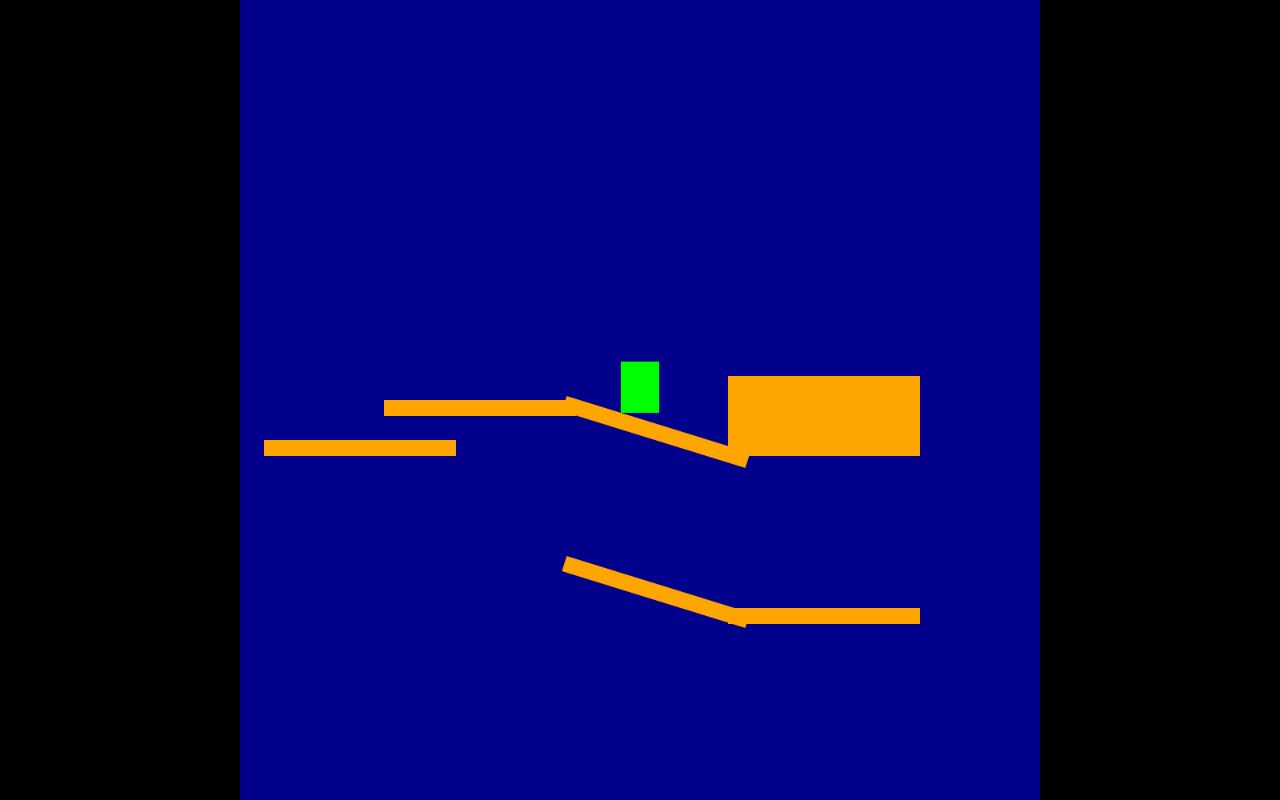
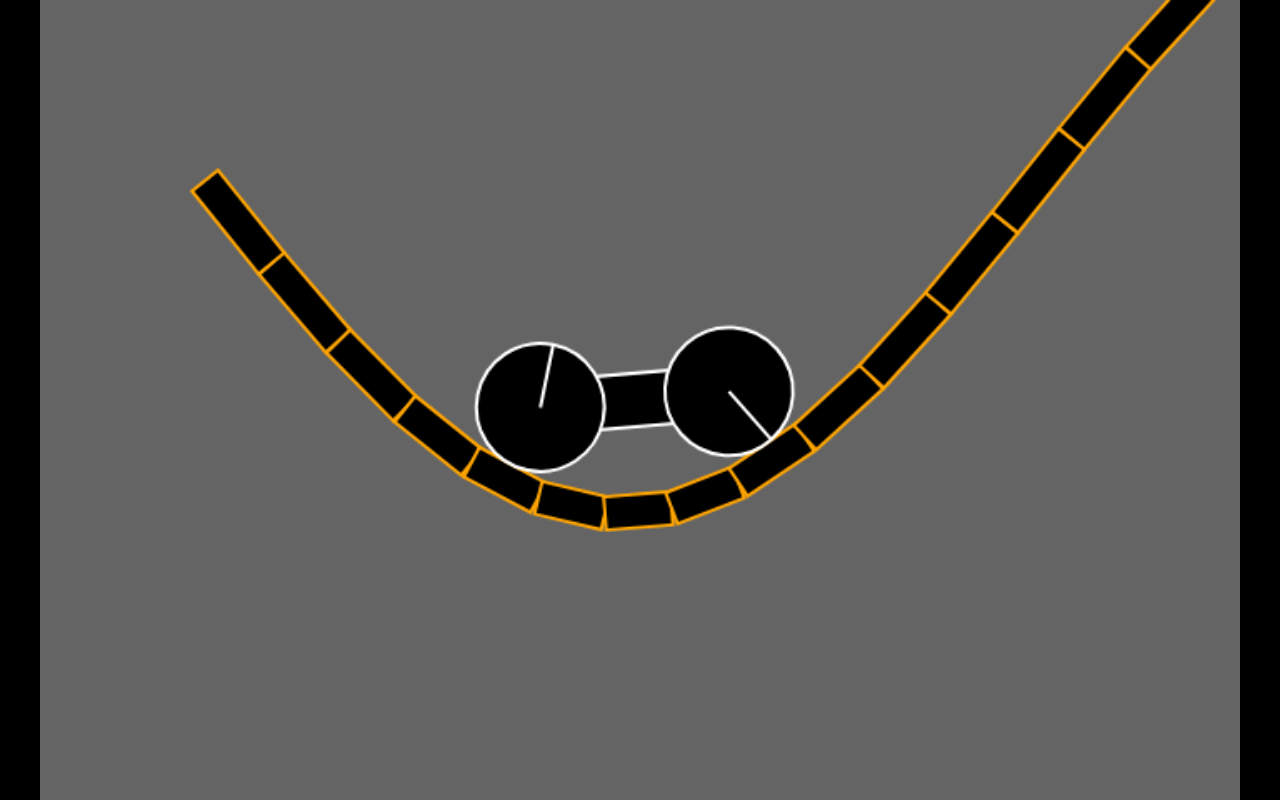
Before and after one commit to DonDejvo/Lancelot, a website: page web-tests/index.html in a window 1280 px wide. Drawn offline with Linux system fonts and the light colour scheme.

Commit message:
physics stick added

```diff
--- a/src/core/physics/physics.js
+++ b/src/core/physics/physics.js
@@ -116,9 +116,9 @@ class Body extends Component {
         this._collisions = {
             left: new Set(), right: new Set(), top: new Set(), bottom: new Set(), all: new Set()
         };
-        this.disabled = ParamParser.ParseObject(params.disabled, {
-            axes: { x: false, y: false },
-            sides: { left: false, right: false, top: false, bottom: false }
+        this.options = ParamParser.ParseObject(params.options, {
+            axes: { x: true, y: true },
+            sides: { left: true, right: true, top: true, bottom: true }
         });
         this.followBottomObject = ParamParser.ParseValue(params.followBottomObject, false);
     }
@@ -333,7 +333,7 @@ export class Box extends Poly {
         return this._height;
     }
     get inertia() {
-        return ((this.width) ** 2 + (this.height) ** 2) / 1 / this.rotating;
+        return ((this.width) ** 2 + (this.height) ** 2) / 2 / this.rotating;
     }
 }
 
@@ -349,7 +349,7 @@ export class Ball extends Body {
         return { width : 2 * this.radius, height : 2 * this.radius };
     }
     get inertia() {
-        return (Math.PI * this.radius ** 2) / 1 / this.rotating;
+        return (Math.PI * this.radius ** 2) / 2 / this.rotating;
     }
     FindSupportPoint(n, ptOnEdge){
         let circVerts = [];
@@ -655,10 +655,10 @@ const ResolveCollision = (b1, b2) => {
         };
         if(b1.mass === 0 && b2.mass === 0) return res;
 
-        if(b1.disabled.axes.x || b2.disabled.axes.x) {
+        if(!(b1.options.axes.x && b2.options.axes.x)) {
             detect.normal.x = 0;
         }
-        if(b1.disabled.axes.y || b2.disabled.axes.y) {
+        if(!(b1.options.axes.y && b2.options.axes.y)) {
             detect.normal.y = 0;
         }
 
@@ -700,13 +700,13 @@ const ResolveCollision = (b1, b2) => {
         const vel2 = jn.Clone().Mult(b2.inverseMass);
 
 
-        if((Vector.Dot(jn, directions.left) >= Math.SQRT2 / 2 || (Vector.Dot(jn, directions.left) < Math.SQRT2 / 2 && direction == "left")) && (b1.disabled.sides.right || b2.disabled.sides.left)) {
+        if((Vector.Dot(jn, directions.left) >= Math.SQRT2 / 2 || (Vector.Dot(jn, directions.left) < Math.SQRT2 / 2 && direction == "left")) && (!b1.options.sides.right || !b2.options.sides.left)) {
             return res;
-        } else if((Vector.Dot(jn, directions.right) >= Math.SQRT2 / 2 || (Vector.Dot(jn, directions.right) < Math.SQRT2 / 2 && direction == "right")) && (b1.disabled.sides.left || b2.disabled.sides.right)) {
+        } else if((Vector.Dot(jn, directions.right) >= Math.SQRT2 / 2 || (Vector.Dot(jn, directions.right) < Math.SQRT2 / 2 && direction == "right")) && (!b1.options.sides.left || !b2.options.sides.right)) {
             return res;
-        } else if((Vector.Dot(jn, directions.top) >= Math.SQRT2 / 2 || (Vector.Dot(jn, directions.top) < Math.SQRT2 / 2 && direction == "top")) && (b1.disabled.sides.bottom || b2.disabled.sides.top)) {
+        } else if((Vector.Dot(jn, directions.top) >= Math.SQRT2 / 2 || (Vector.Dot(jn, directions.top) < Math.SQRT2 / 2 && direction == "top")) && (!b1.options.sides.bottom || !b2.options.sides.top)) {
             return res;
-        } else if((Vector.Dot(jn, directions.bottom) >= Math.SQRT2 / 2 || (Vector.Dot(jn, directions.bottom) < Math.SQRT2 / 2 && direction == "bottom")) && (b1.disabled.sides.top || b2.disabled.sides.bottom)) {
+        } else if((Vector.Dot(jn, directions.bottom) >= Math.SQRT2 / 2 || (Vector.Dot(jn, directions.bottom) < Math.SQRT2 / 2 && direction == "bottom")) && (!b1.options.sides.top || !b2.options.sides.bottom)) {
             return res;
         }
 
@@ -790,7 +790,8 @@ class Joint {
 class Spring extends Joint {
     constructor(b1, b2, params) {
         super(b1, b2, params);
-        this._stiffness = ParamParser.ParseValue(params.stiffness, 0) * 10;
+        this._elasticity = ParamParser.ParseValue(params.elasticity, 1) * 10;
+        this._options = ParamParser.ParseObject(params.options, { expansion: true, depression: true })
     }
     Update() {
         const offset1 = this._offset1.Clone().Rotate(this._body1.angle);
@@ -802,14 +803,18 @@ class Spring extends Joint {
         const n = vec.Clone().Unit();
         const dist = vec.Mag();
 
-        const diff = n.Clone().Mult((dist - this._length) * -this._stiffness / (this._body1.inverseMass + this._body2.inverseMass));
+        if((!this._options.expansion && dist < this._length) || (!this._options.depression && dist > this._length)) {
+            return;
+        }
+
+        const diff = n.Clone().Mult((dist - this._length) * -(1 - this._elasticity) / (this._body1.inverseMass + this._body2.inverseMass));
 
         const vel1 = diff.Clone().Mult(this._body1.inverseMass);
-        this._body1.velocity.Add(vel1.Clone().Mult(1));
+        this._body1.velocity.Add(vel1);
         this._body1.angularVelocity += Vector.Cross(offset1, vel1.Clone().Mult(1 / this._body1.inertia));
 
         const vel2 = diff.Clone().Mult(this._body2.inverseMass);
-        this._body2.velocity.Sub(vel2.Clone().Mult(1));
+        this._body2.velocity.Sub(vel2);
         this._body2.angularVelocity -= Vector.Cross(offset2, vel2.Clone().Mult(1 / this._body2.inertia));
 
     }
@@ -830,7 +835,17 @@ class Stick extends Joint {
         const n = vec.Clone().Unit();
         const dist = vec.Mag();
 
-        const diff = n.Clone().Mult((dist - this._length) * -this._stiffness / (this._body1.inverseMass + this._body2.inverseMass));
+        const diff = n.Clone().Mult((dist - this._length) * -10 / (this._body1.inverseMass + this._body2.inverseMass));
+
+        const vel1 = diff.Clone().Mult(this._body1.inverseMass);
+        this._body1.position.Add(vel1.Clone().Mult(0.1));
+        this._body1.velocity.Add(vel1);
+        this._body1.angularVelocity += Vector.Cross(offset1, vel1.Clone().Mult(1 / this._body1.inertia));
+
+        const vel2 = diff.Clone().Mult(this._body2.inverseMass);
+        this._body2.position.Sub(vel2.Clone().Mult(0.1));
+        this._body2.velocity.Sub(vel2);
+        this._body2.angularVelocity -= Vector.Cross(offset2, vel2.Clone().Mult(1 / this._body2.inertia));
 
     }
 }
--- a/web-tests/index.html
+++ b/web-tests/index.html
@@ -14,55 +14,60 @@
     <script type="module">
         import defaultExport from "../src/Lancelot.js";
 
-        class TreeVisualiser extends Lancelot.drawable.Drawable {
+        class CarController extends Lancelot.Component {
     constructor(params) {
         super();
-                this.tree = params.tree;
-                this._width = this.tree._bounds[1][0] - this.tree._bounds[0][0];
-                this._width = this.tree._bounds[1][1] - this.tree._bounds[0][1];
+        this.wheels = params.wheels;
     }
-            Draw(ctx) {
-                this.tree.Draw(ctx);
+    Update(dt) {
+        const body = this.parent.body;
+        const sprite = this.GetComponent("Sprite");
+
+        if(body.position.y > 1000) {
+            body.position.Set(0, -200);
+            this.wheels[0].position.Set(body.width * 0.45, -200);
+            this.wheels[1].position.Set(body.width * 0.45, -200);
+        }
+
+        const onGround = (this.wheels[0].body.collisions.all.size > 0 || this.wheels[1].body.collisions.all.size > 0);
+
+        body.velocity.y += 500 * dt;
+
+        sprite.angle = body.angle;
+        const speed = 50;
+        const rotSpeed = 15;
+
+        if(this.scene.IsPressed("ArrowRight")) {
+            if(onGround) {
+                this.wheels[0].body.angularVelocity += speed * dt;
+                this.wheels[1].body.angularVelocity += speed * dt;
+            } else {
+                body.angularVelocity -= rotSpeed * dt;
             }
         }
-
-        class PlayerController extends Lancelot.Component {
-            constructor() {
-                super();
-            }
-            Update(dt) {
-
-                const sprite = this.GetComponent("Sprite");
-                const body = this.parent.body;
-                const scene = this.scene;
-
-                const frameAccelerationX = 1600 * dt;
-                const onGround = body.collisions.bottom.size > 0;
-
-                if(scene.IsPressed("a")) {
+        if(this.scene.IsPressed("ArrowLeft")) {
             if(onGround) {
-                        body.velocity.x -= frameAccelerationX;
+                this.wheels[0].body.angularVelocity -= speed * dt;
+                this.wheels[1].body.angularVelocity -= speed * dt;
             } else {
-                        body.velocity.x -= frameAccelerationX * 0.5;
+                body.angularVelocity += rotSpeed * dt;
             }
         }
-                if(scene.IsPressed("d")) {
-                    if(onGround) {
-                        body.velocity.x += frameAccelerationX;
-                    } else {
-                        body.velocity.x += frameAccelerationX * 0.5;
-                    }
-                }
-                if(onGround) {
-                    if(scene.IsPressed("w")) {
-                        body.velocity.y = -900;
-                    }
+        if(this.scene.IsPressed("f")) {
+            this.wheels[0].body.angularVelocity = 0;
+            this.wheels[1].body.angularVelocity = 0;
         }
 
-                body.velocity.y += 1600 * dt;
+        for(let w of this.wheels) {
+            const wbody = w.body;
+            const wsprite = w.GetComponent("Sprite");
 
-                sprite.angle = body.angle;
 
+
+            wbody.velocity.y += 500 * dt;
+
+            wsprite.angle = wbody.angle;
+        }
     }
 }
 
@@ -71,14 +76,11 @@
 addEventListener("DOMContentLoaded", () => {
 
     game = new Lancelot.Game({
-                width: 1000,
-                height: 1000,
+        width: 720,
+        height: 480,
         init: init,
         controls: {
             active: true,
-                    layout: {
-                        B: "w"
-                    }
         }
     });
 
@@ -87,92 +89,136 @@
 function init() {
 
     const level = this.CreateScene("level", {
-                zIndex: 0,
+        background: "#646464",
+        light: "#FFF",
         physics: {
-                    bounds: [[-1000, -1000], [1000, 1000]]
-                },
-                background: "darkblue"
+            iterations: 3,
+            bounds: [[-100, -1100], [4000, 1400]]
+        }
     });
 
     level.Play();
 
 
-            const createPlayer = () => {
+    const createCar = () => {
 
-                const w = 48;
-                const h = 64;
-                const player = level.CreateEntity("Player");
+        const w = 128, h = 32;
+        const car = level.CreateEntity();
+        car.groupList.add("car");
 
         let body;
-                player.AddComponent(body = new Lancelot.physics.Box({
+        car.AddComponent(body = new Lancelot.physics.Box({
             width: w,
             height: h,
-                    mass: 10,
-                    friction: {
-                        x: 0.02, y: 0.02, normal: 0.05, angular: 0.01
-                    },
-                    rotating: 0,
-                    followBottomObject: true
+            mass: 20,
+            friction: { normal: 0, angular: 0.01, x: 0.01, y: 0.01 },
+            rotating: 1
+        }));
+        let sprite;
+        car.AddComponent(sprite = new Lancelot.drawable.Rect({
+            width: w,
+            height: h,
+            fillStyle: "black",
+            strokeStyle: "white",
+            strokeWidth: 2
+        }), "Sprite");
+
+        const createWheel = (x, y, r) => {
+
+            const wheel = level.CreateEntity();
+            wheel.groupList.add("wheel");
+            wheel.position.Set(x,y);
+
+            let wheelBody;
+            wheel.AddComponent(wheelBody = new Lancelot.physics.Ball({
+                radius: r,
+                mass: r,
+                friction: { normal: 1, angular: 0.01, x: 0.01, y: 0.01 },
+            }));
+            let wheelSprite;
+            wheel.AddComponent(wheelSprite = new Lancelot.drawable.Circle({
+                radius: r,
+                fillStyle: "black",
+                strokeStyle: "white",
+                strokeWidth: 2,
+                zIndex: 5
+            }), "Sprite");
+
+
+            for(let i = 0; i < 1; ++i) {
+
+                body.Join(wheelBody, "stick", {
+                    offset1: { x: x, y: y },
+                });
+            }
+
+            wheelBody.AddBehavior("obst", "ResolveCollision")
+
+            return wheel;
+        }
+
+        const wheels = [];
+
+        wheels.push(createWheel(-w * 0.45, 0, h * 1.2));
+        wheels.push(createWheel(w * 0.45, 0, h * 1.2));
+
+        car.AddComponent(new CarController({
+
+            wheels: wheels
         }));
 
-                let sprite;
-                player.AddComponent(sprite = new Lancelot.drawable.Rect({
-                    width: w,
-                    height: h,
-                    fillStyle: "lime"
-                }), "Sprite");
+        body.AddBehavior("obst", "ResolveCollision")
 
-                player.AddComponent(new PlayerController());
+        level.camera.Follow(car);
 
-                body.AddBehavior("obstacle", "ResolveCollision");
-
-                return player;
     }
 
     const createObstacle = (x, y, w, h, a) => {
-
-                const obstacle = level.CreateEntity();
-                obstacle.groupList.add("obstacle");
-                obstacle.position.Set(x, y);
+        const obst = level.CreateEntity();
+        obst.groupList.add("obst");
+        obst.position.Set(x, y);
 
         let body;
-                obstacle.AddComponent(body = new Lancelot.physics.Box({
+        obst.AddComponent(body = new Lancelot.physics.Box({
             width: w,
             height: h,
-                    disabled: {
-                        axes: { x: true },
-                        sides: { bottom: true, left: true, right: true }
-                    }
         }));
-                body.velocity.Set(0, 0);
         body.angle = a;
 
         let sprite;
-                obstacle.AddComponent(sprite = new Lancelot.drawable.Rect({
+        obst.AddComponent(sprite = new Lancelot.drawable.Rect({
             width: w,
             height: h,
-                    fillStyle: "orange"
+            strokeStyle: "orange",
+            strokeWidth: 2
         }), "Sprite");
         sprite.angle = a;
-
-                return obstacle;
     }
 
-            createPlayer();
-            createObstacle(20, 240, 240, 20, 0.3);
-            let movingObstacle = createObstacle(-200, 210, 240, 20, 0);
-            createObstacle(230, 270, 240, 20, 0);
-            createObstacle(20, 40, 240, 20, 0.3);
-            createObstacle(-200, 10, 240, 20, 0);
-            createObstacle(230, 20, 240, 100, 0);
+    const sin = (x) => {
+        const progress = Lancelot.math.lerp(x / 50, 0, Math.PI * 4);
+        return Math.sin(progress) * 200 + 100;
+    }
 
-            movingObstacle.body.velocity.Set(-30, -30);
+    let curDiffH = 0;
+    let curY = 300;
+    let stepX = 40;
+    for(let i = 0; i < 100; ++i) {
+        curDiffH += Lancelot.math.rand(-5, 5);
+        const lastY = sin(i);
+        curY = sin(i + 1);
+        const lastX = (i - 3) * stepX;
+        const curX = (i - 2) * stepX;
 
-            const tree = level.CreateEntity();
+        const lastPos = new Lancelot.Vector(lastX, lastY);
+        const curPos = new Lancelot.Vector(curX, curY);
+        const center = curPos.Clone().Add(lastPos).Mult(0.5);
+        const ang = curPos.Clone().Sub(lastPos).Angle();
 
-            tree.AddComponent(new TreeVisualiser({
-                tree: level._world._quadtree
-            }));
+        createObstacle(center.x, center.y, curPos.Clone().Sub(lastPos).Mag() * 1, 20, ang)
+    }
+
+    createCar();
 
 }
 
```
Also changed, not shown: dist/lancelot-cdn-module.js, dist/lancelot-cdn-module.min.js, dist/lancelot-cdn-nomodule.js, dist/lancelot-cdn-nomodule.min.js. Lines whose indentation alone changed are shown as unchanged.
